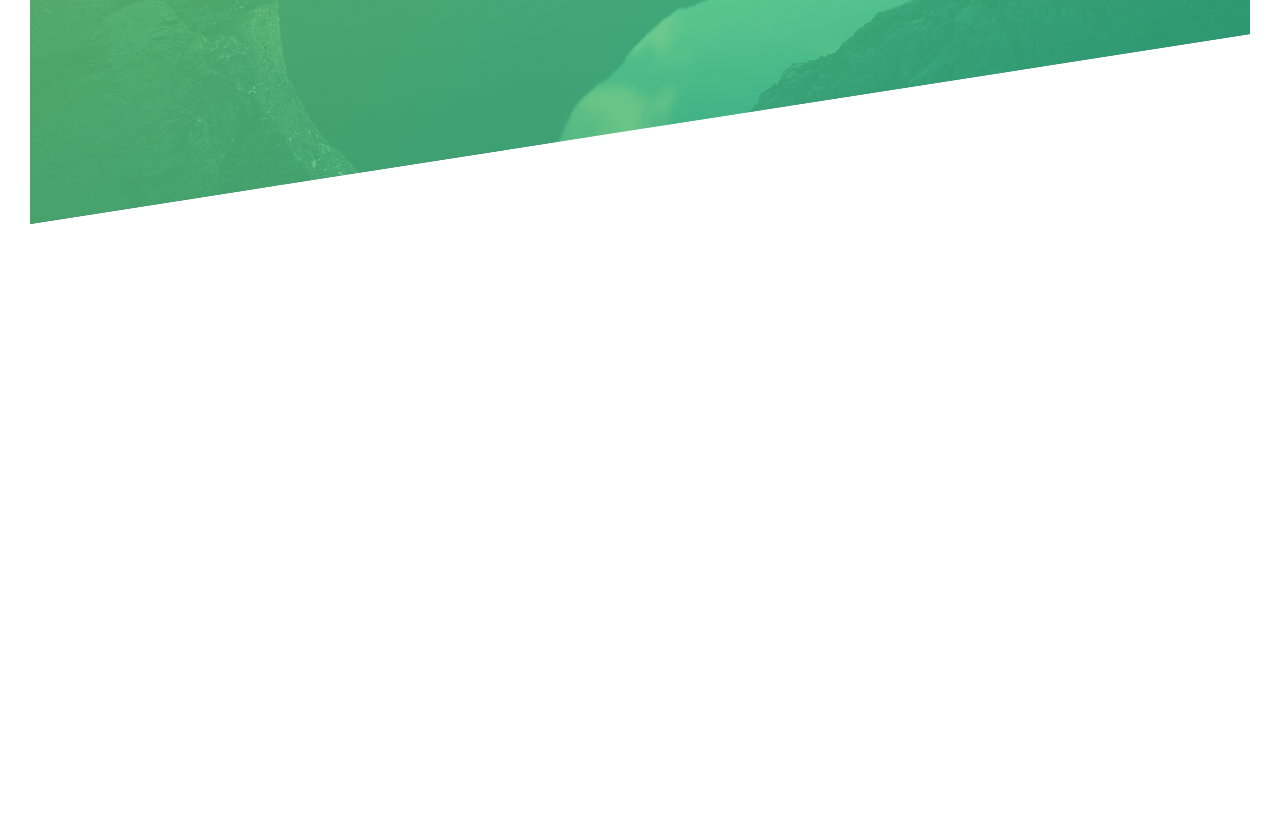
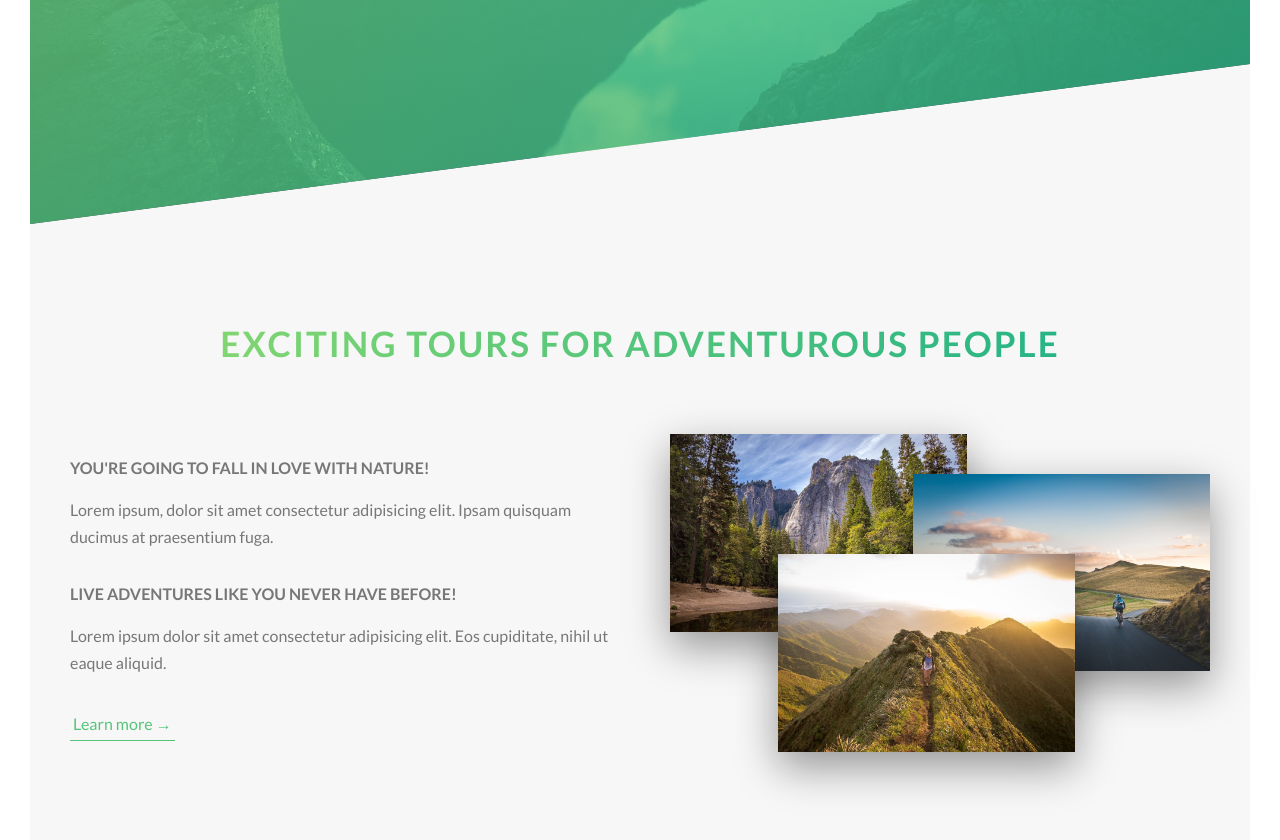
Before and after one commit to js-desmarais/natours_advanced-css, a website built with Parcel: page src/index.html in a window 1280 px wide. Shown: the part 566-1406 px from the top of the page. Before the commit the page ends 820 px from the top, so only its background shows below. Built offline with nearby package versions, Linux system fonts and the light colour scheme.

Commit message:
About section completed

```diff
--- a/package.json
+++ b/package.json
@@ -4,7 +4,7 @@
 	"description": "landing page for natours",
 	"main": "index.js",
 	"scripts": {
-		"compile:sass": "sass --watch sass/main.scss:css/style.css",
+		"compile:sass": "sass --watch src/sass/main.scss:css/style.css",
 		"dev": "parcel src/index.html",
 		"build": "parcel build src/index/html"
 	},
--- a/src/index.html
+++ b/src/index.html
@@ -52,18 +52,72 @@
 			</div>
 		</header>
 
+		<main>
+			<section class="section-about">
+				<div class="u-center-text u-margin-bottom-lg">
+					<h2 class="heading-secondary">
+						Exciting Tours for Adventurous People
+					</h2>
+				</div>
+
+				<div class="row">
+					<div class="col-1-of-2">
+						<h3 class="heading-tertiary u-margin-bottom-sm">
+							You're going to fall in love with nature!
+						</h3>
+						<p class="paragraph">
+							Lorem ipsum, dolor sit amet consectetur adipisicing elit. Ipsam
+							quisquam ducimus at praesentium fuga.
+						</p>
+						<h3 class="heading-tertiary u-margin-bottom-sm">
+							Live adventures like you never have before!
+						</h3>
+						<p class="paragraph">
+							Lorem ipsum dolor sit amet consectetur adipisicing elit. Eos
+							cupiditate, nihil ut eaque aliquid.
+						</p>
+
+						<a
+							href="#"
+							class="btn-text"
+							>Learn more &rarr;</a
+						>
+					</div>
+					<div class="col-1-of-2">
+						<div class="composition">
+							<img
+								src="img/nat-1-large.jpg"
+								alt="Photo 1"
+								class="composition__photo composition__photo--p1"
+							/>
+							<img
+								src="img/nat-2-large.jpg"
+								alt="Photo 2"
+								class="composition__photo composition__photo--p2"
+							/>
+							<img
+								src="img/nat-3-large.jpg"
+								alt="Photo 3"
+								class="composition__photo composition__photo--p3"
+							/>
+						</div>
+					</div>
+				</div>
+			</section>
+		</main>
+
 		<!-- NOTE this was for grid training purposes
 
 			<section class="grid-test">
 				<div class="row">
 				<div class="col-1-of-2">Col 1 of 2</div>
-				<div class="col-1-of-2">Col 2 of 2</div>
+				<div class="col-1-of-2">Col 1 of 2</div>
 			</div>
 
 			<div class="row">
 				<div class="col-1-of-3">Col 1 of 3</div>
-				<div class="col-1-of-3">Col 2 of 3</div>
-				<div class="col-1-of-3">Col 3 of 3</div>
+				<div class="col-1-of-3">Col 1 of 3</div>
+				<div class="col-1-of-3">Col 1 of 3</div>
 			</div>
 
 			<div class="row">
@@ -73,20 +127,20 @@
 
 			<div class="row">
 				<div class="col-1-of-4">Col 1 of 4</div>
-				<div class="col-1-of-4">Col 2 of 4</div>
-				<div class="col-1-of-4">Col 3 of 4</div>
-				<div class="col-1-of-4">Col 4 of 4</div>
+				<div class="col-1-of-4">Col 1 of 4</div>
+				<div class="col-1-of-4">Col 1 of 4</div>
+				<div class="col-1-of-4">Col 1 of 4</div>
 			</div>
 
 			<div class="row">
 				<div class="col-1-of-4">Col 1 of 4</div>
-				<div class="col-1-of-4">Col 2 of 4</div>
-				<div class="col-2-of-4">Col 3 of 4</div>
+				<div class="col-1-of-4">Col 1 of 4</div>
+				<div class="col-2-of-4">Col 2 of 4</div>
 			</div>
 
 			<div class="row">
 				<div class="col-1-of-4">Col 1 of 4</div>
-				<div class="col-3-of-4">Col 2 of 4</div>
+				<div class="col-3-of-4">Col 3 of 4</div>
 			</div>
 
 		</section>
--- a/src/sass/abstracts/_variables.scss
+++ b/src/sass/abstracts/_variables.scss
@@ -3,9 +3,14 @@ $color-primary-light: #80d671; // Light green
 $color-primary: #54c47a; // Medium green
 $color-primary-dark: #27b485; // Dark green
 
+$color-grey-light-1: #f7f7f7;
+
 $color-grey-dark: #777;
 $color-white: #fff;
 $color-black: #000;
+
+/// Font
+$default-font-size: 1.6rem;
 
 /// Grid
 $grid-width: 114rem;
--- a/src/sass/base/_typography.scss
+++ b/src/sass/base/_typography.scss
@@ -40,3 +40,39 @@ body {
 		animation: moveInRight 1s ease-out;
 	}
 }
+
+.heading-secondary {
+	font-size: 3.5rem;
+	text-transform: uppercase;
+	font-weight: 700;
+	display: inline-block;
+	background-image: linear-gradient(
+		to right,
+		$color-primary-light,
+		$color-primary-dark
+	);
+	// -webkit-background-clip: text;
+	background-clip: text;
+	color: transparent;
+	letter-spacing: 0.2rem;
+
+	transition: all 0.2s;
+	&:hover {
+		transform: skewY(2deg) skewX(15deg) scale(1.1);
+		text-shadow: 0.5rem 1rem 2rem rgba($color-black, 0.2);
+	}
+}
+
+.heading-tertiary {
+	font-size: $default-font-size;
+	font-weight: 700;
+	text-transform: uppercase;
+}
+
+.paragraph {
+	font-size: $default-font-size;
+
+	&:not(:last-child) {
+		margin-bottom: 3rem;
+	}
+}
--- a/src/sass/base/_util.scss
+++ b/src/sass/base/_util.scss
@@ -0,0 +1,15 @@
+.u-center-text {
+	text-align: center;
+}
+
+.u-margin-bottom-lg {
+	margin-bottom: 8rem;
+}
+
+.u-margin-bottom-md {
+	margin-bottom: 4rem;
+}
+
+.u-margin-bottom-sm {
+	margin-bottom: 1.5rem;
+}
--- a/src/sass/components/_buttons.scss
+++ b/src/sass/components/_buttons.scss
@@ -3,7 +3,7 @@
 .btn {
 	&:link,
 	&:visited {
-		font-size: 1.6rem;
+		font-size: $default-font-size;
 		text-transform: uppercase;
 		text-decoration: none;
 		padding: 1.5rem 4rem;
@@ -56,3 +56,28 @@
 		animation-fill-mode: backwards; /* NOTE this makes the 'before' animation state the same as the animation start settings */
 	}
 }
+
+.btn-text {
+	&:link,
+	&:visited {
+		font-size: $default-font-size;
+		color: $color-primary;
+		display: inline-block;
+		text-decoration: none;
+		border-bottom: 0.1rem solid $color-primary;
+		padding: 0.3rem;
+		transition: all 0.2s;
+	}
+
+	&:hover {
+		background-color: $color-primary;
+		color: $color-white;
+		box-shadow: 0 1rem 2rem rgba($color-black, 0.2);
+		transform: translateY(-2px);
+	}
+
+	&:active {
+		box-shadow: 0 0.5rem 1rem rgba($color-black, 0.2);
+		transform: translateY(0);
+	}
+}
--- /dev/null
+++ b/src/sass/components/_composition.scss
@@ -0,0 +1,39 @@
+@use '../abstracts' as *;
+
+.composition {
+	position: relative;
+
+	&__photo {
+		width: 55%;
+		box-shadow: 0 1.5rem 4rem rgba($color-black, 0.4);
+		// border-radius: 2px;
+		position: absolute;
+		z-index: 10;
+		transition: all 0.2s;
+		outline-offset: 2rem;
+
+		&--p1 {
+			left: 0;
+			top: -2rem;
+		}
+		&--p2 {
+			right: 0;
+			top: 2rem;
+		}
+		&--p3 {
+			left: 20%;
+			top: 10rem;
+		}
+
+		&:hover {
+			outline: 1.5rem solid $color-primary;
+			transform: scale(1.05) translateY(-0.5rem);
+			box-shadow: 0 2.5rem 4rem rgba($color-black, 0.5);
+			z-index: 20;
+		}
+	}
+
+	&:hover &__photo:not(:hover) {
+		scale: 0.95;
+	}
+}
--- a/src/sass/components/_index.scss
+++ b/src/sass/components/_index.scss
@@ -1 +1,2 @@
 @forward 'buttons';
+@forward 'composition';
--- a/src/sass/layout/_grid.scss
+++ b/src/sass/layout/_grid.scss
@@ -2,7 +2,6 @@
 
 .row {
 	max-width: $grid-width;
-	background-color: #eee;
 	margin: 0 auto;
 
 	&:not(:last-child) {
@@ -12,7 +11,6 @@
 	@include clearfix;
 
 	[class^='col-'] {
-		background-color: orangered;
 		float: left;
 
 		&:not(:last-child) {
--- a/src/sass/layout/_header.scss
+++ b/src/sass/layout/_header.scss
@@ -12,7 +12,7 @@
 	background-position: top;
 
 	/* NOTE To clip a polygon of the background image */
-	clip-path: polygon(0 0, 100% 0, 100% 75%, 0 100%);
+	clip-path: polygon(0 0, 100% 0, 100% 75vh, 0 100%);
 
 	position: relative;
 
--- a/src/sass/pages/_home.scss
+++ b/src/sass/pages/_home.scss
@@ -0,0 +1,7 @@
+@use '../abstracts' as *;
+
+.section-about {
+	background-color: $color-grey-light-1;
+	padding: 25rem 0;
+	margin-top: -20vh;
+}
```
